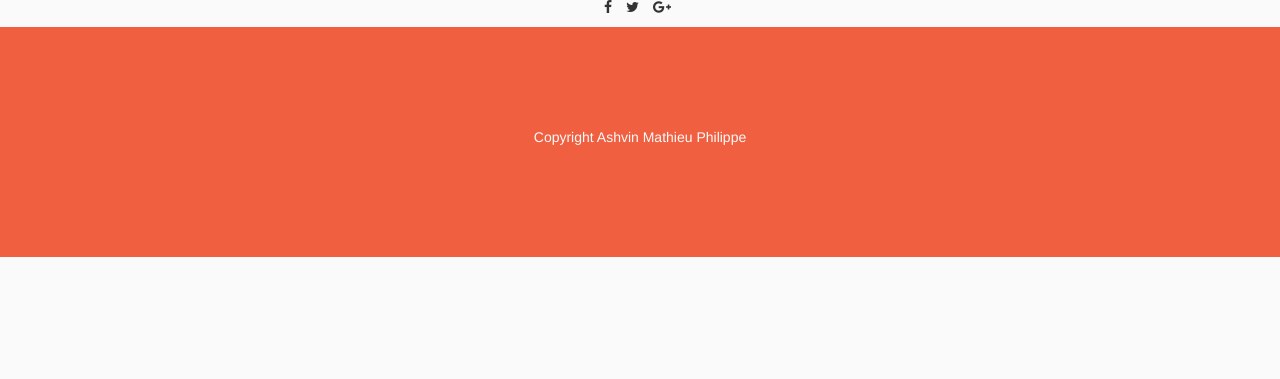
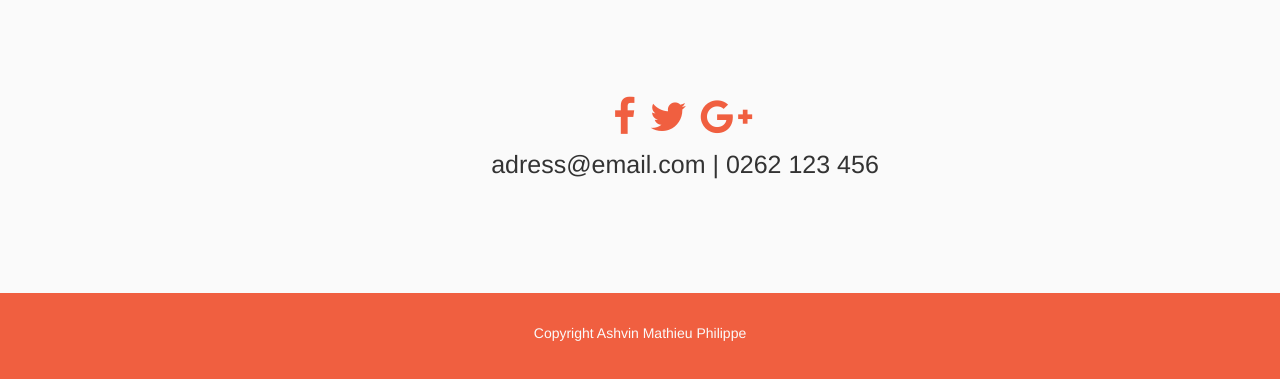
Before and after one commit to AshFromReunion/Challenge-Promotion-Cinema, a website: page index.html in a window 1280 px wide. Shown: the part 4035-4414 px from the top of the page. Before the commit the page ends 4292 px from the top, so only its background shows below. Drawn offline with Linux system fonts and the light colour scheme.

Commit message:
ajout contact

```diff
--- a/index.html
+++ b/index.html
@@ -44,9 +44,7 @@
                 <ul class="nav navbar-nav navbar-right">
                     <li><a href="#"><i class="fa fa-home"></i> ACCUEIL</a></li>
                     <li><a href="#liste-film"><i class="fa fa-film"></i> FILMS</a></li>
-                    <li><a href="#"><i class="fa fa-envelope"></i> CONTACT</a></li>
-
-
+                    <li><a href="#contact"><i class="fa fa-envelope"></i> CONTACT</a></li>
                 </ul>
             </div>
         </div>
@@ -560,11 +558,11 @@
             <div class="row">
                 <div class="col-md-12">
                     <ul class="list-inline">
-                        <li><i class="fa fa-facebook"></i></li>
-                        <li><i class="fa fa-twitter"></i></li>
-                        <li><i class="fa fa-google-plus"></i></li>
-
+                        <li><a href="#" target="_blank"><i class="fa fa-facebook"></i></a></li>
+                        <li><a href="#" target="_blank"><i class="fa fa-twitter"></i></a></li>
+                        <li><a href="#" target="_blank"><i class="fa fa-google-plus"></i></a></li>
                     </ul>
+                    <p class="text-center">adress@email.com | 0262 123 456</p>
                 </div>
             </div>
         </div>
--- a/scss/main.scss
+++ b/scss/main.scss
@@ -19,7 +19,6 @@ section a {
 }
 
 .carousel-caption {
-
     bottom: 20%;
 }
 
@@ -40,24 +39,22 @@ section a {
 
 /* FIN NAV */
 
-.fixed
-{
-    position : fixed;
-    top : 50px;
-    left : 0px;
+.fixed {
+    position: fixed;
+    top: 50px;
+    left: 0px;
 }
 
+
 /* DEBUT CAROUSEL */
-#myCarousel{
-    max-height : 95vh;
-    margin-top : 50px;
+
+#myCarousel {
+    max-height: 95vh;
+    margin-top: 50px;
+}
 
 
-
-
-}
 /* FIN CAROUSEL */
-
 
 
 /* DEBUT SECTION */
@@ -102,7 +99,7 @@ section p {
     padding: 40px 20px;
     border-bottom: 1px solid #c5c5c5;
     color: #f05f40;
-    font-size : 12px;
+    font-size: 12px;
 }
 
 #accordion ul a li:hover {
@@ -139,18 +136,34 @@ section p {
 
 /* FIN SECTION */
 
-.ui-datepicker{
-    margin : 20px auto;
+.ui-datepicker {
+    margin: 20px auto;
     border-radius: 5px;
+}
 
+
+/* DEBUT CONTACT */
+
+#contact {
+    padding: 100px;
+    .fa {
+        font-size: 40px;
+    }
+    p {
+        font-size: 25px;
+    }
 }
+
+
+/* FIN CONTACT */
+
 
 /* DEBUT FOOTER */
 
 footer {
     background-color: $couleur1;
     color: $couleur2;
-    padding: 100px 0;
+    padding: 30px 0;
 }
 
 
```
Also changed, not shown: css/main.css, 1 other file.
